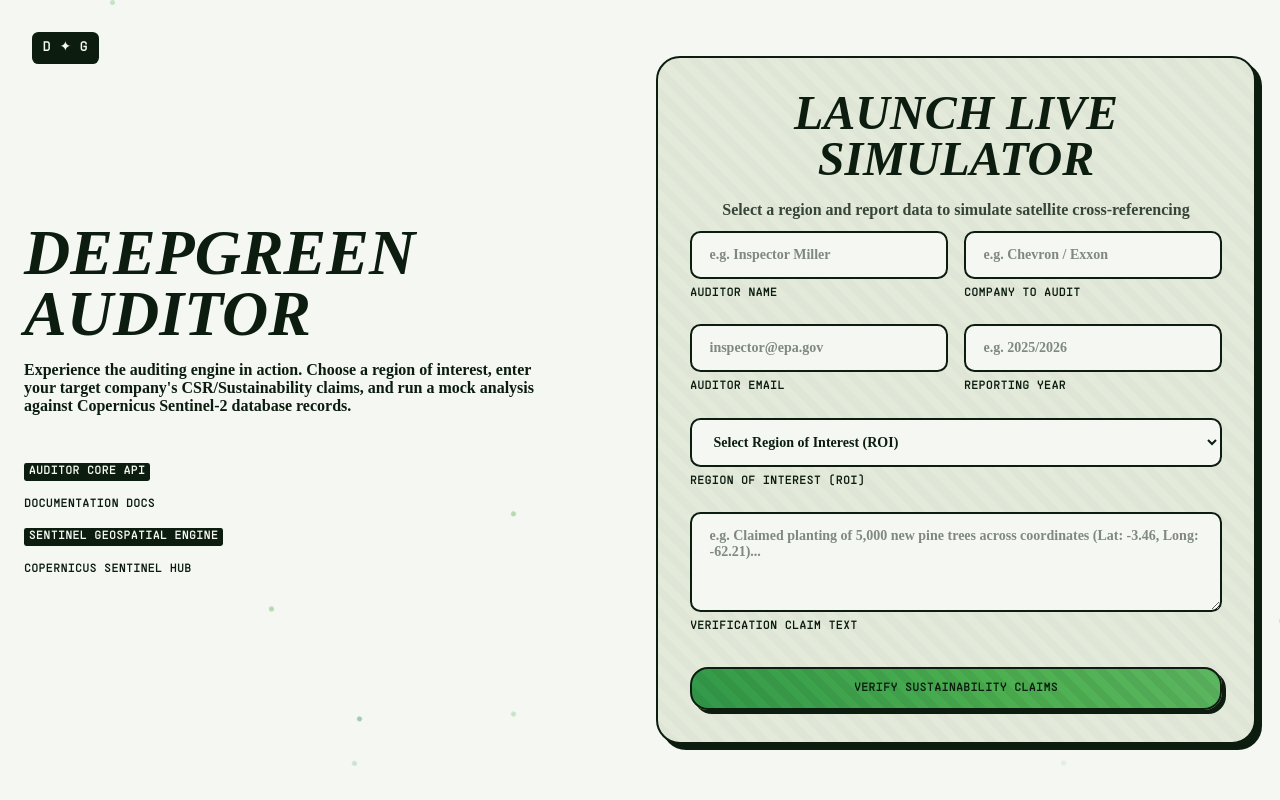
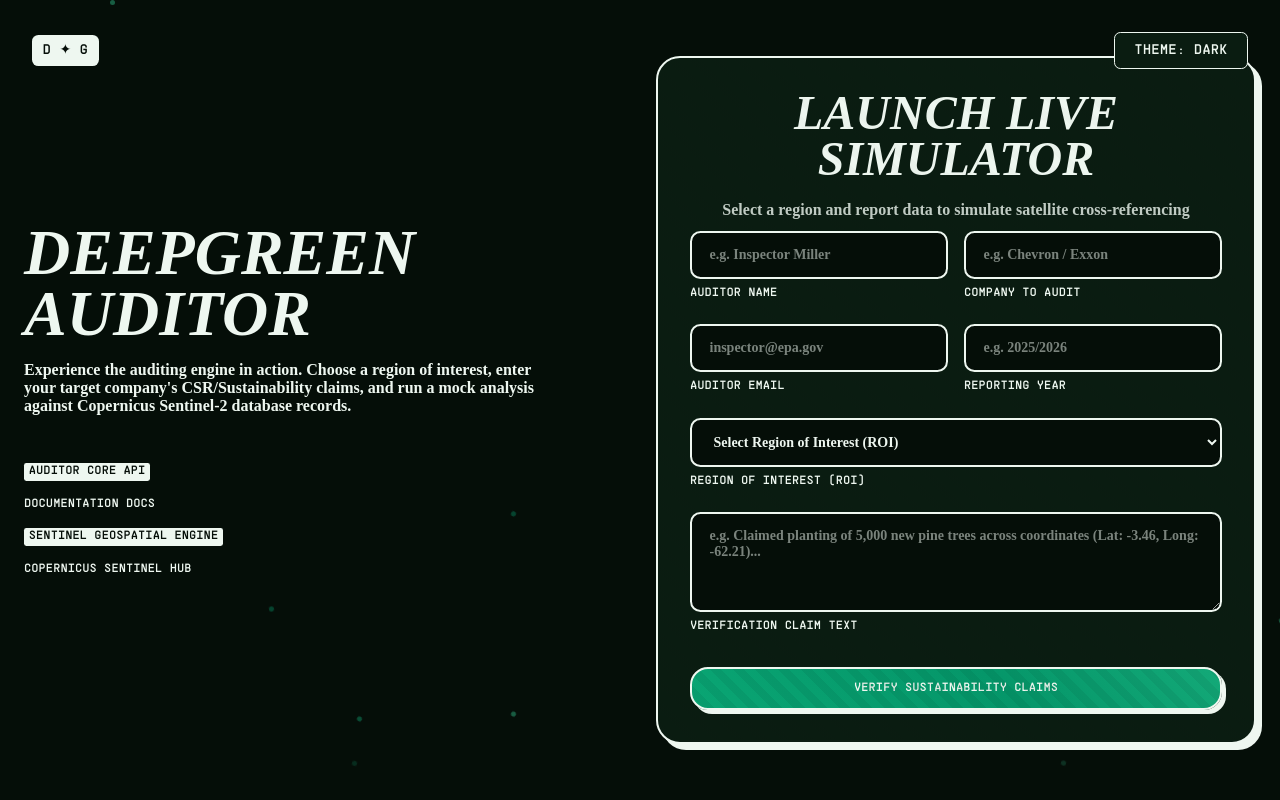
Before and after one commit to deepanshutri8033/deepGreenNew, a website built with Vite: page contact.html in a window 1280 px wide. Built offline with nearby package versions, Linux system fonts and the light colour scheme; a web font is replaced by a local one.

Commit message:
feat: implement persistent theme toggle between light moss and dark neon themes

```diff
--- a/contact.html
+++ b/contact.html
@@ -5,6 +5,14 @@
     <meta name="viewport" content="width=device-width, initial-scale=1.0" />
     <title>DeepGreen Auditor | Satellite Verification Simulator</title>
     <link rel="icon" href="/images/global/site-icon.png" />
+    <script>
+      (function() {
+        const savedTheme = localStorage.getItem("theme") || "dark";
+        if (savedTheme === "dark") {
+          document.documentElement.classList.add("dark-theme");
+        }
+      })();
+    </script>
     <link rel="stylesheet" href="/css/transition.css" />
     <link rel="stylesheet" href="/css/fonts.css" />
     <link rel="stylesheet" href="/css/globals.css" />
@@ -25,6 +33,9 @@
           <div class="logo-container">
             <p class="mn"><a href="/">D ✦ G</a></p>
           </div>
+        </div>
+        <div class="theme-toggle-btn">
+          <p class="mn">Theme</p>
         </div>
       </nav>
       <section class="contact trail-container">
@@ -103,5 +114,6 @@
     </div>
     <script type="module" src="/js/transition.js"></script>
     <script type="module" src="/js/contact.js"></script>
+    <script type="module" src="/js/menu.js"></script>
   </body>
 </html>
--- a/css/globals.css
+++ b/css/globals.css
@@ -1,12 +1,38 @@
 :root {
-    --bg: #f4f7f2;
-    --bg2: #e3eada;
-    --fg: #0c1d10;
-    --accent1: #107c41; /* DeepGreen Primary Green */
-    --accent2: #4caf50; /* Vibrant Leaf Green */
-    --accent3: #81c784; /* Soft Mint Green */
-    --accent4: #083c20; /* Dark Hunter Green */
-  }
+    --bg: #f4f7f2;       /* Light pale grey-greenish */
+    --bg2: #e3eada;      /* Soft pale moss green */
+    --fg: #0c1d10;       /* Dark near-black forest green */
+    --accent1: #107c41;  /* DeepGreen Primary Green */
+    --accent2: #4caf50;  /* Vibrant Leaf Green */
+    --accent3: #81c784;  /* Soft Mint Green */
+    --accent4: #083c20;  /* Dark Hunter Green */
+}
+
+html.dark-theme {
+    --bg: #050e08;       /* Tech dark green-black */
+    --bg2: #0a1c11;      /* Deep forest green background */
+    --fg: #eef7f0;       /* High contrast mint-white text */
+    --accent1: #10b981;  /* Glowing neon emerald green */
+    --accent2: #059669;  /* Deep vibrant emerald */
+    --accent3: #34d399;  /* Light mint green */
+    --accent4: #022c22;  /* Dark hunter green shadow */
+}
+
+/* theme toggle button */
+nav .theme-toggle-btn {
+  padding: 0.6em 1.2em;
+  background-color: var(--bg2);
+  color: var(--fg);
+  border-radius: 0.4em;
+  cursor: pointer;
+  border: 1px solid var(--fg);
+  transition: all 0.3s ease;
+  user-select: none;
+}
+nav .theme-toggle-btn:hover {
+  background-color: var(--fg);
+  color: var(--bg);
+}
 
   * {
     margin: 0;
--- a/js/menu.js
+++ b/js/menu.js
@@ -15,7 +15,8 @@ document.addEventListener("DOMContentLoaded", () => {
   let isAnimating = false; // Prevents multiple animations at once
   let scrollY = 0; // Stores scroll position when menu opens
 
-  // Add click event listener to menu toggle button
+  // Add click event listener to menu toggle button if present
+  if (menuToggleBtn) {
     menuToggleBtn.addEventListener("click", () => {
       // Stop any ongoing animations to prevent conflicts
       if (isAnimating) {
@@ -114,7 +115,29 @@ document.addEventListener("DOMContentLoaded", () => {
           },
         });
 
-      isMenuOpen = false; // Update menu state
+        isMenuOpen = true; // Update menu state
       }
     });
+  }
+
+  // Select DOM elements for Theme Toggle
+  const themeToggleBtn = document.querySelector(".theme-toggle-btn");
+  if (themeToggleBtn) {
+    const themeText = themeToggleBtn.querySelector("p");
+
+    // Set initial text label based on active class
+    const isCurrentlyDark = document.documentElement.classList.contains("dark-theme");
+    if (themeText) {
+      themeText.innerText = isCurrentlyDark ? "Theme: Dark" : "Theme: Light";
+    }
+
+    themeToggleBtn.addEventListener("click", () => {
+      document.documentElement.classList.toggle("dark-theme");
+      const isDark = document.documentElement.classList.contains("dark-theme");
+      localStorage.setItem("theme", isDark ? "dark" : "light");
+      if (themeText) {
+        themeText.innerText = isDark ? "Theme: Dark" : "Theme: Light";
+      }
     });
+  }
+});
```
Also changed, not shown: index.html (+11 -1 lines). Lines whose indentation alone changed are shown as unchanged.
